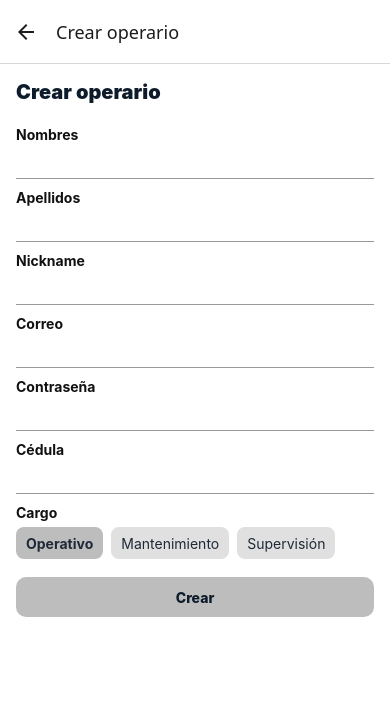
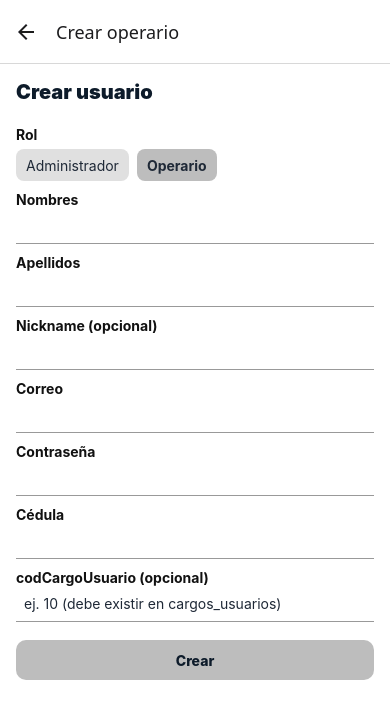
Before and after one commit to alarconDaniel/BomberApp, a React Native app: screen /OperarioForm in a window 390 px wide. Shown: the top 718 px of the page. Built offline with nearby package versions, Linux system fonts and the light colour scheme; no server answers.

Commit message:
form operarios

```diff
--- a/screens/OperarioFormScreen.tsx
+++ b/screens/OperarioFormScreen.tsx
@@ -1,17 +1,8 @@
 // screens/OperarioFormScreen.tsx
 import React, { useEffect, useState } from 'react';
 import {
-  View,
-  Text,
-  TextInput,
-  StyleSheet,
-  TouchableOpacity,
-  Alert,
-  ActivityIndicator,
-  SafeAreaView,
-  ScrollView,
-  KeyboardAvoidingView,
-  Platform,
+  View, Text, TextInput, StyleSheet, TouchableOpacity, Alert,
+  ActivityIndicator, SafeAreaView, ScrollView, KeyboardAvoidingView, Platform,
 } from 'react-native';
 import { useNavigation, useRoute, RouteProp } from '@react-navigation/native';
 import type { RootStackParamList } from '../navigation/StackNavigator';
@@ -23,77 +14,66 @@ type Mode = 'create' | 'edit';
 
 type UsuarioResponse = {
   codUsuario: number;
-  nombreUsuario?: string;
-  apellidoUsuario?: string;
-  nicknameUsuario?: string;
-  correoUsuario?: string;
-  contrasenaUsuario?: string;
-  cedulaUsuario?: string;
-  cargoUsuario?: 'Administrador' | 'Operario';
-  // soporta back con snake_case por si acaso:
-  nombre_usuario?: string;
-  apellido_usuario?: string;
-  nickname_usuario?: string;
-  correo_usuario?: string;
-  contrasena_usuario?: string;
-  cedula_usuario?: string;
-  cargo_usuario?: string;
+  codRol: number;
+  nombreUsuario?: string; apellidoUsuario?: string; nicknameUsuario?: string | null;
+  correoUsuario?: string; cedulaUsuario?: string;
+  nombre_usuario?: string; apellido_usuario?: string; nickname_usuario?: string | null;
+  correo_usuario?: string; cedula_usuario?: string;
+  cod_cargo_usuario?: number | null;
 };
 
 type UsuarioPayload = {
+  codRol: number;
   nombreUsuario: string;
   apellidoUsuario: string;
-  nicknameUsuario: string;
+  nicknameUsuario?: string | null;
   correoUsuario: string;
-  // contrasenaUsuario: string; // se añade condicionalmente
+  contrasenaUsuario?: string; // sólo en create o si cambias
   cedulaUsuario: string;
-  cargoUsuario: 'Operario' | 'Mantenimiento' | 'Supervisor';
-  codRol?: number; // ajusta si tu API lo requiere
+  codCargoUsuario?: number | null;
 };
 
-const toApiCargo = (
-  ui: 'Operativo' | 'Mantenimiento' | 'Supervisión',
-): UsuarioPayload['cargoUsuario'] =>
-  ui === 'Mantenimiento' ? 'Mantenimiento' : ui === 'Supervisión' ? 'Supervisor' : 'Operario';
-
-const toUiCargo = (api?: string): 'Operativo' | 'Mantenimiento' | 'Supervisión' => {
-  const v = (api ?? '').toLowerCase();
-  if (v.startsWith('mante')) return 'Mantenimiento';
-  if (v.startsWith('super')) return 'Supervisión';
-  return 'Operativo';
-};
+const ROLES = [
+  { label: 'Administrador', value: 1 },
+  { label: 'Operario', value: 2 },
+] as const; // ← AJUSTA a tus IDs reales
 
 export default function OperarioFormScreen() {
   const navigation = useNavigation<any>();
   const { params } = useRoute<RouteProp<RootStackParamList, 'OperarioForm'>>();
   const mode: Mode = params?.mode ?? 'create';
-  const editingId = params?.id;
+  const editingId = params?.id as number | undefined;
 
   const [nombre, setNombre] = useState('');
   const [apellido, setApellido] = useState('');
-  const [nickname, setNickname] = useState('');
+  const [nickname, setNickname] = useState<string>('');
   const [correo, setCorreo] = useState('');
   const [contrasena, setContrasena] = useState('');
   const [cedula, setCedula] = useState('');
-  const [cargo, setCargo] = useState<'Operativo' | 'Mantenimiento' | 'Supervisión'>('Operativo');
+  const [codRol, setCodRol] = useState<number>(ROLES[1].value); // default Operario
+  const [codCargoUsuario, setCodCargoUsuario] = useState<string>(''); // opcional (num o vacío)
   const [loading, setLoading] = useState(false);
 
-  // Cargar datos si estamos en edición
   useEffect(() => {
     if (mode === 'edit' && editingId) {
       (async () => {
         try {
           setLoading(true);
           const r = await fetch(API.usuario.obtener(editingId));
-          if (!r.ok) throw new Error(`HTTP ${r.status}`);
-          const u: UsuarioResponse = await r.json();
+          const txt = await r.text();
+          if (!r.ok) throw new Error(txt || `HTTP ${r.status}`);
+          let u: UsuarioResponse; try { u = JSON.parse(txt); } catch { throw new Error('JSON inválido'); }
+
           setNombre(u.nombreUsuario ?? u.nombre_usuario ?? '');
           setApellido(u.apellidoUsuario ?? u.apellido_usuario ?? '');
-          setNickname(u.nicknameUsuario ?? u.nickname_usuario ?? '');
+          setNickname((u.nicknameUsuario ?? u.nickname_usuario ?? '') || '');
           setCorreo(u.correoUsuario ?? u.correo_usuario ?? '');
           setCedula(u.cedulaUsuario ?? u.cedula_usuario ?? '');
-          setCargo(toUiCargo(u.cargoUsuario ?? u.cargo_usuario));
-          setContrasena(''); // por seguridad no se precarga
+          setCodRol(u.codRol ?? ROLES[1].value);
+          setCodCargoUsuario(
+            u.cod_cargo_usuario === null || u.cod_cargo_usuario === undefined ? '' : String(u.cod_cargo_usuario)
+          );
+          setContrasena('');
         } catch (e: any) {
           Alert.alert('Error', e?.message ?? 'No se pudo cargar el usuario');
         } finally {
@@ -103,10 +83,10 @@ export default function OperarioFormScreen() {
     }
   }, [mode, editingId]);
 
-  // Validaciones
   const validar = () => {
-    if (!nombre.trim() || !apellido.trim() || !nickname.trim() || !correo.trim() || !cedula.trim()) {
-      Alert.alert('Datos incompletos', 'Completa nombre, apellido, nickname, correo y cédula.');
+    if (!codRol) { Alert.alert('Falta rol', 'Selecciona un rol'); return false; }
+    if (!nombre.trim() || !apellido.trim() || !correo.trim() || !cedula.trim()) {
+      Alert.alert('Datos incompletos', 'Completa nombre, apellido, correo y cédula.');
       return false;
     }
     if (mode === 'create' && !contrasena.trim()) {
@@ -117,12 +97,8 @@ export default function OperarioFormScreen() {
       Alert.alert('Correo inválido', 'Verifica el formato del correo.');
       return false;
     }
-    if (!/^\d{6,}$/.test(cedula)) {
-      Alert.alert('Cédula inválida', 'La cédula deben ser solo números (mínimo 6).');
-      return false;
-    }
-    if (nickname.trim().length < 3) {
-      Alert.alert('Nickname muy corto', 'El nickname debe tener al menos 3 caracteres.');
+    if (cedula.length > 45) {
+      Alert.alert('Cédula muy larga', 'Máximo 45 caracteres.');
       return false;
     }
     return true;
@@ -132,41 +108,45 @@ export default function OperarioFormScreen() {
     if (!validar()) return;
 
     const payload: UsuarioPayload = {
+      codRol,
       nombreUsuario: nombre.trim(),
       apellidoUsuario: apellido.trim(),
-      nicknameUsuario: nickname.trim(),
+      nicknameUsuario: nickname.trim() ? nickname.trim() : null,
       correoUsuario: correo.trim(),
       cedulaUsuario: cedula.trim(),
-      cargoUsuario: toApiCargo(cargo),
-      // codRol: 2, // si aplica
+      codCargoUsuario: codCargoUsuario.trim() ? Number(codCargoUsuario.trim()) : null,
     };
 
-    // Agrega contraseña solo si corresponde
+    const isCreate = mode === 'create';
     const body: Record<string, any> = { ...payload };
-    if (mode === 'create' || contrasena.trim().length > 0) {
-      body.contrasenaUsuario = contrasena;
-    }
+    if (isCreate || contrasena.trim()) body.contrasenaUsuario = contrasena.trim();
+    if (!isCreate) body.codUsuario = editingId;
 
     try {
       setLoading(true);
-      const url = mode === 'create' ? API.usuario.crear : API.usuario.actualizar(editingId!);
-      const method = mode === 'create' ? 'POST' : 'PUT';
-
+      const url = isCreate ? API.usuario.crear : API.usuario.modificar;
+      const method = isCreate ? 'POST' : 'PUT';
       const res = await fetch(url, {
         method,
         headers: { 'Content-Type': 'application/json' },
         body: JSON.stringify(body),
       });
-      if (!res.ok) {
-        const txt = await res.text();
-        throw new Error(txt || `HTTP ${res.status}`);
-      }
+      const txt = await res.text();
+      if (!res.ok) throw new Error(txt || `HTTP ${res.status}`);
 
-      Alert.alert('Éxito', mode === 'create' ? 'Usuario creado con éxito' : 'Usuario editado con éxito', [
+      Alert.alert('Éxito', isCreate ? 'Usuario creado' : 'Usuario actualizado', [
         { text: 'OK', onPress: () => navigation.goBack() },
       ]);
     } catch (e: any) {
-      Alert.alert('Error', e?.message ?? 'No se pudo guardar');
+      // Mapea errores comunes del service
+      const msg = String(e?.message || '');
+      if (msg.includes('Correo ya registrado') || msg.includes('duplicate') || msg.includes('1062')) {
+        Alert.alert('Duplicado', 'El correo ya está registrado.');
+      } else if (msg.includes('Rol/Cargo inválido') || msg.includes('1452')) {
+        Alert.alert('Dato inválido', 'El rol o cargo no existe (violación de FK).');
+      } else {
+        Alert.alert('Error', msg || 'No se pudo guardar');
+      }
     } finally {
       setLoading(false);
     }
@@ -175,12 +155,22 @@ export default function OperarioFormScreen() {
   return (
     <FadeWrapper>
       <SafeAreaView style={{ flex: 1, backgroundColor: colors.white }}>
-        <KeyboardAvoidingView
-          behavior={Platform.OS === 'ios' ? 'padding' : undefined}
-          style={{ flex: 1 }}
-        >
-          <ScrollView contentContainerStyle={s.container}>
-            <Text style={s.h1}>{mode === 'create' ? 'Crear operario' : 'Editar operario'}</Text>
+        <KeyboardAvoidingView behavior={Platform.OS === 'ios' ? 'padding' : undefined} style={{ flex: 1 }}>
+          <ScrollView contentContainerStyle={s.container} keyboardShouldPersistTaps="handled">
+            <Text style={s.h1}>{mode === 'create' ? 'Crear usuario' : 'Editar usuario'}</Text>
+
+            <Text style={s.label}>Rol</Text>
+            <View style={s.chipsRow}>
+              {ROLES.map(r => (
+                <TouchableOpacity
+                  key={r.value}
+                  onPress={() => setCodRol(r.value)}
+                  style={[s.chip, codRol === r.value && s.chipActive]}
+                >
+                  <Text style={[s.chipTxt, codRol === r.value && s.chipTxtActive]}>{r.label}</Text>
+                </TouchableOpacity>
+              ))}
+            </View>
 
             <Text style={s.label}>Nombres</Text>
             <TextInput style={s.input} value={nombre} onChangeText={setNombre} />
@@ -188,54 +178,29 @@ export default function OperarioFormScreen() {
             <Text style={s.label}>Apellidos</Text>
             <TextInput style={s.input} value={apellido} onChangeText={setApellido} />
 
-            <Text style={s.label}>Nickname</Text>
-            <TextInput
-              style={s.input}
-              autoCapitalize="none"
-              value={nickname}
-              onChangeText={setNickname}
-            />
+            <Text style={s.label}>Nickname (opcional)</Text>
+            <TextInput style={s.input} value={nickname} onChangeText={setNickname} />
 
             <Text style={s.label}>Correo</Text>
-            <TextInput
-              style={s.input}
-              keyboardType="email-address"
-              autoCapitalize="none"
-              value={correo}
-              onChangeText={setCorreo}
-            />
+            <TextInput style={s.input} keyboardType="email-address" autoCapitalize="none" value={correo} onChangeText={setCorreo} />
 
-            <Text style={s.label}>Contraseña {mode === 'edit' ? '(opcional si no cambias)' : ''}</Text>
-            <TextInput
-              style={s.input}
-              secureTextEntry
-              value={contrasena}
-              onChangeText={setContrasena}
-            />
+            <Text style={s.label}>Contraseña {mode === 'edit' ? '(deja vacío si no cambias)' : ''}</Text>
+            <TextInput style={s.input} secureTextEntry value={contrasena} onChangeText={setContrasena} />
 
             <Text style={s.label}>Cédula</Text>
+            <TextInput style={s.input} value={cedula} onChangeText={setCedula} />
+
+            <Text style={s.label}>codCargoUsuario (opcional)</Text>
             <TextInput
               style={s.input}
               keyboardType="number-pad"
-              value={cedula}
-              onChangeText={(t) => setCedula(t.replace(/[^\d]/g, ''))}
+              value={codCargoUsuario}
+              onChangeText={(t) => setCodCargoUsuario(t.replace(/[^\d]/g, ''))}
+              placeholder="ej. 10 (debe existir en cargos_usuarios)"
             />
 
-            <Text style={s.label}>Cargo</Text>
-            <View style={s.chipsRow}>
-              {(['Operativo', 'Mantenimiento', 'Supervisión'] as const).map((op) => (
-                <TouchableOpacity
-                  key={op}
-                  onPress={() => setCargo(op)}
-                  style={[s.chip, cargo === op && s.chipActive]}
-                >
-                  <Text style={[s.chipTxt, cargo === op && s.chipTxtActive]}>{op}</Text>
-                </TouchableOpacity>
-              ))}
-            </View>
-
             <TouchableOpacity disabled={loading} onPress={onSubmit} style={[s.btn, loading && { opacity: 0.7 }]}>
-              {loading ? <ActivityIndicator /> : <Text style={s.btnTxt}>{mode === 'create' ? 'Crear' : 'Editar'}</Text>}
+              {loading ? <ActivityIndicator /> : <Text style={s.btnTxt}>{mode === 'create' ? 'Crear' : 'Guardar'}</Text>}
             </TouchableOpacity>
           </ScrollView>
         </KeyboardAvoidingView>
@@ -256,23 +221,10 @@ const s = StyleSheet.create({
     color: '#1F2937',
   },
   chipsRow: { flexDirection: 'row', gap: 8, marginTop: 6 },
-  chip: {
-    paddingHorizontal: 10,
-    height: 32,
-    borderRadius: 8,
-    backgroundColor: '#E0E0E0',
-    justifyContent: 'center',
-  },
+  chip: { paddingHorizontal: 10, height: 32, borderRadius: 8, backgroundColor: '#E0E0E0', justifyContent: 'center' },
   chipActive: { backgroundColor: '#BDBDBD' },
   chipTxt: { color: '#1F2937' },
   chipTxtActive: { fontWeight: '700' },
-  btn: {
-    marginTop: 18,
-    backgroundColor: '#BDBDBD',
-    height: 40,
-    borderRadius: 10,
-    alignItems: 'center',
-    justifyContent: 'center',
-  },
+  btn: { marginTop: 18, backgroundColor: '#BDBDBD', height: 40, borderRadius: 10, alignItems: 'center', justifyContent: 'center' },
   btnTxt: { color: colors.navy, fontWeight: '800' },
 });
```
